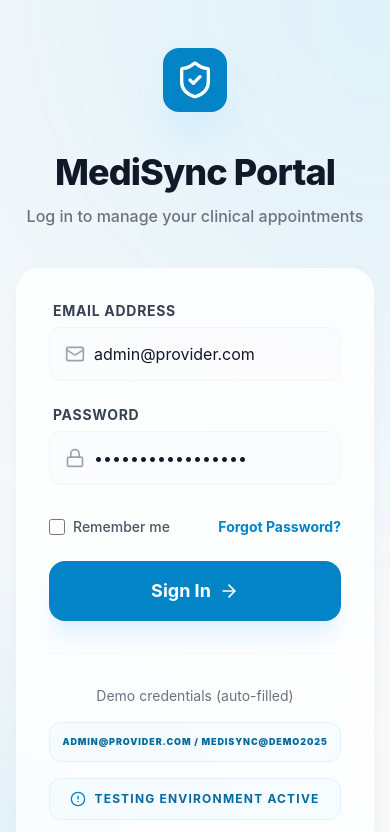
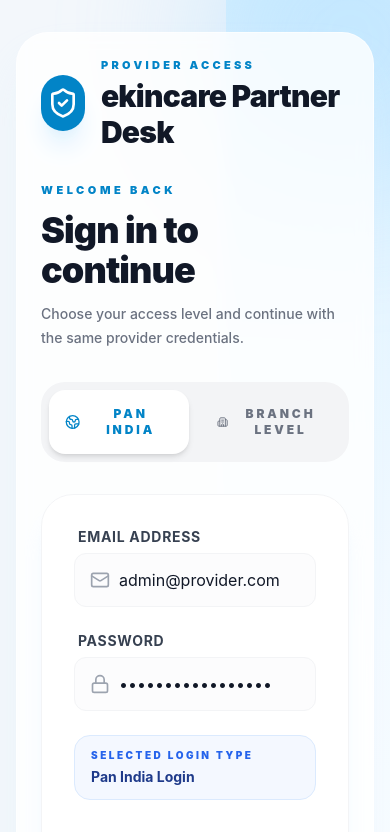
Before and after one commit to PhalugunaRao/PDDemo, a React (Vite) app: page /login in a window 390 px wide. Shown: the top 832 px of the page. Built offline with nearby package versions, Linux system fonts and the light colour scheme.

Commit message:
update login page

```diff
--- a/src/components/layout/Sidebar.jsx
+++ b/src/components/layout/Sidebar.jsx
@@ -106,6 +106,12 @@
                 <span className="text-sm font-bold text-blue-600 tracking-tight">Accepting Bookings</span>
              </div>
           </Card>
+          <button
+            onClick={handleLogout}
+            className="mt-4 w-full flex items-center justify-center gap-2 px-4 py-3 rounded-xl bg-gray-900 text-white text-[10px] font-black uppercase tracking-widest hover:bg-gray-800 transition-all"
+          >
+            <LogOut className="w-4 h-4" /> Logout
+          </button>
         </div>
       </aside>
     </>
--- a/src/context/AppContext.jsx
+++ b/src/context/AppContext.jsx
@@ -174,9 +174,14 @@
   }, [appointments]);
 
   // Auth
-  const login = (email, password) => {
+  const login = (email, password, payload = {}) => {
     if (email === 'admin@provider.com' && password === 'mediSync@demo2025') {
-      setUser({ name: 'Dr. Vikram', role: 'Provider Admin', email: 'vikram.v@provider.com' });
+      setUser({
+        name: 'Dr. Vikram',
+        role: 'Provider Admin',
+        email: 'vikram.v@provider.com',
+        loginType: payload.login_type || 'PAN_INDIA',
+      });
       toast.success('Welcome to MediSync PD');
       return true;
     }
--- a/src/pages/LoginPage.jsx
+++ b/src/pages/LoginPage.jsx
@@ -5,16 +5,18 @@
   Mail,
   Lock,
   ArrowRight,
-  Loader2,
-  AlertCircle
+  AlertCircle,
+  Building2,
+  Globe2
 } from 'lucide-react';
 import { useAppContext } from '../context/AppContext';
 import { Button } from '../components/ui/Button';
-import { motion, AnimatePresence } from 'framer-motion';
+import { motion } from 'framer-motion';
 
 export const LoginPage = () => {
   const [email, setEmail] = useState('admin@provider.com');
   const [password, setPassword] = useState('mediSync@demo2025');
+  const [loginType, setLoginType] = useState('PAN_INDIA');
   const [loading, setLoading] = useState(false);
   const { login } = useAppContext();
   const navigate = useNavigate();
@@ -25,7 +27,7 @@
 
     // Simulate network delay
     setTimeout(() => {
-      const success = login(email, password);
+      const success = login(email, password, { login_type: loginType });
       if (success) {
         navigate('/dashboard');
       }
@@ -34,32 +36,94 @@
   };
 
   return (
-    <div className="min-h-screen bg-gray-50 flex flex-col justify-center py-12 px-4 sm:px-6 lg:px-8 relative overflow-hidden">
-      {/* Decorative Blur Backgrounds */}
-      <div className="absolute top-0 right-0 w-[800px] h-[800px] bg-brand-500/10 blur-[150px] rounded-full -translate-y-1/2 translate-x-1/2 -z-1" />
-      <div className="absolute bottom-0 left-0 w-[500px] h-[500px] bg-brand-500/10 blur-[120px] rounded-full translate-y-1/2 -translate-x-1/2 -z-1" />
+    <div className="min-h-screen bg-[#f3f7fb] relative overflow-hidden px-4 py-8 md:px-8">
+      <div className="absolute inset-y-0 right-0 w-[42%] bg-gradient-to-b from-[#d9f1ff] via-[#f6fbff] to-white" />
+      <div className="absolute top-[-120px] right-[-120px] h-[320px] w-[320px] rounded-full bg-[#9ed8ff]/35 blur-3xl" />
+      <div className="absolute bottom-[-120px] left-[-120px] h-[280px] w-[280px] rounded-full bg-brand-200/40 blur-3xl" />
 
       <motion.div
-        initial={{ opacity: 0, scale: 0.95 }}
-        animate={{ opacity: 1, scale: 1 }}
-        className="sm:mx-auto sm:w-full sm:max-w-md relative z-10"
+        initial={{ opacity: 0, y: 12 }}
+        animate={{ opacity: 1, y: 0 }}
+        className="relative z-10 mx-auto grid min-h-[calc(100vh-4rem)] max-w-6xl grid-cols-1 overflow-hidden rounded-[2rem] border border-white/60 bg-white/80 shadow-2xl shadow-sky-100/60 backdrop-blur xl:grid-cols-[1.1fr_0.9fr]"
       >
-        <div className="flex justify-center mb-10 group">
-          <motion.div
-            whileHover={{ rotate: 360 }}
-            transition={{ duration: 0.8, ease: "easeInOut" }}
-            className="w-16 h-16 bg-brand-600 rounded-2xl flex items-center justify-center shadow-2xl shadow-brand-200"
-          >
-            <ShieldCheck className="w-10 h-10 text-white" />
-          </motion.div>
+        <div className="hidden xl:flex flex-col justify-between bg-[linear-gradient(160deg,#0b5cab_0%,#1d7cd8_55%,#8fd2ff_100%)] p-12 text-white">
+          <div>
+            <div className="flex items-center gap-4">
+              <div className="flex h-16 w-16 items-center justify-center rounded-3xl bg-white/15 backdrop-blur">
+                <ShieldCheck className="h-9 w-9" />
+              </div>
+              <div>
+                <p className="text-xs font-black uppercase tracking-[0.35em] text-white/70">Care Lynk Style Access</p>
+                <h1 className="mt-2 text-4xl font-black tracking-tight">ekincare Partner Desk</h1>
+              </div>
+            </div>
+            <p className="mt-10 max-w-md text-base font-medium leading-7 text-white/85">
+              Manage pan India and branch operations from one secure provider workspace with the same trusted login flow.
+            </p>
           </div>
 
-        <div className="text-center mb-10">
-          <h2 className="text-4xl font-extrabold text-gray-900 tracking-tight">MediSync Portal</h2>
-          <p className="mt-3 text-gray-500 font-medium">Log in to manage your clinical appointments</p>
+          <div className="space-y-4">
+            <div className="rounded-3xl border border-white/15 bg-white/10 p-6">
+              <p className="text-[11px] font-black uppercase tracking-[0.3em] text-white/70">Why This Login</p>
+              <p className="mt-3 text-lg font-bold">Switch between Pan India and Branch level access without changing your credentials.</p>
+            </div>
+            <div className="grid grid-cols-2 gap-4">
+              <div className="rounded-3xl border border-white/15 bg-white/10 p-5">
+                <p className="text-[10px] font-black uppercase tracking-[0.25em] text-white/70">Pan India</p>
+                <p className="mt-2 text-sm font-bold">Centralized visibility across operations.</p>
+              </div>
+              <div className="rounded-3xl border border-white/15 bg-white/10 p-5">
+                <p className="text-[10px] font-black uppercase tracking-[0.25em] text-white/70">Branch Level</p>
+                <p className="mt-2 text-sm font-bold">Location-specific control for daily teams.</p>
+              </div>
+            </div>
+          </div>
         </div>
 
-        <div className="glass-card rounded-3xl p-8 sm:p-10 shadow-gray-200/50">
+        <div className="flex items-center justify-center p-6 sm:p-10 xl:p-14">
+          <div className="w-full max-w-md">
+            <div className="mb-8 xl:hidden">
+              <div className="flex items-center gap-4">
+                <div className="flex h-14 w-14 items-center justify-center rounded-3xl bg-brand-600 text-white shadow-xl shadow-brand-100">
+                  <ShieldCheck className="h-8 w-8" />
+                </div>
+                <div>
+                  <p className="text-[11px] font-black uppercase tracking-[0.3em] text-brand-600">Provider Access</p>
+                  <h2 className="mt-1 text-3xl font-black tracking-tight text-gray-900">ekincare Partner Desk</h2>
+                </div>
+              </div>
+            </div>
+
+            <div className="mb-8">
+              <p className="text-[11px] font-black uppercase tracking-[0.32em] text-brand-600">Welcome Back</p>
+              <h2 className="mt-3 text-4xl font-black tracking-tight text-gray-900">Sign in to continue</h2>
+              <p className="mt-3 text-sm font-medium leading-6 text-gray-500">
+                Choose your access level and continue with the same provider credentials.
+              </p>
+            </div>
+
+            <div className="mb-8 grid grid-cols-2 gap-3 rounded-3xl bg-gray-100 p-2">
+              <button
+                type="button"
+                onClick={() => setLoginType('PAN_INDIA')}
+                className={`flex items-center justify-center gap-2 rounded-2xl px-4 py-4 text-xs font-black uppercase tracking-[0.24em] transition-all ${
+                  loginType === 'PAN_INDIA' ? 'bg-white text-brand-600 shadow-md' : 'text-gray-500'
+                }`}
+              >
+                <Globe2 className="h-4 w-4" /> Pan India
+              </button>
+              <button
+                type="button"
+                onClick={() => setLoginType('BRANCH')}
+                className={`flex items-center justify-center gap-2 rounded-2xl px-4 py-4 text-xs font-black uppercase tracking-[0.24em] transition-all ${
+                  loginType === 'BRANCH' ? 'bg-white text-brand-600 shadow-md' : 'text-gray-500'
+                }`}
+              >
+                <Building2 className="h-4 w-4" /> Branch Level
+              </button>
+            </div>
+
+            <div className="rounded-[2rem] border border-gray-100 bg-white p-8 shadow-xl shadow-sky-100/40">
               <form className="space-y-6" onSubmit={handleSubmit}>
                 <div className="space-y-1.5">
                   <label className="block text-sm font-bold text-gray-700 ml-1 uppercase tracking-wider">Email Address</label>
@@ -95,6 +159,11 @@
                   </div>
                 </div>
 
+                <div className="rounded-2xl border border-blue-100 bg-blue-50/70 px-4 py-3">
+                  <p className="text-[10px] font-black uppercase tracking-[0.25em] text-blue-600">Selected Login Type</p>
+                  <p className="mt-1 text-sm font-bold text-blue-900">{loginType === 'PAN_INDIA' ? 'Pan India Login' : 'Branch Level Login'}</p>
+                </div>
+
                 <div className="flex items-center justify-between text-sm pt-2">
                   <div className="flex items-center">
                     <input type="checkbox" id="remember" className="h-4 w-4 text-brand-600 focus:ring-brand-500 border-gray-300 rounded-md cursor-pointer" />
@@ -125,6 +194,8 @@
                 </div>
               </div>
             </div>
+          </div>
+        </div>
       </motion.div>
     </div>
   );
```
Lines whose indentation alone changed are shown as unchanged.
